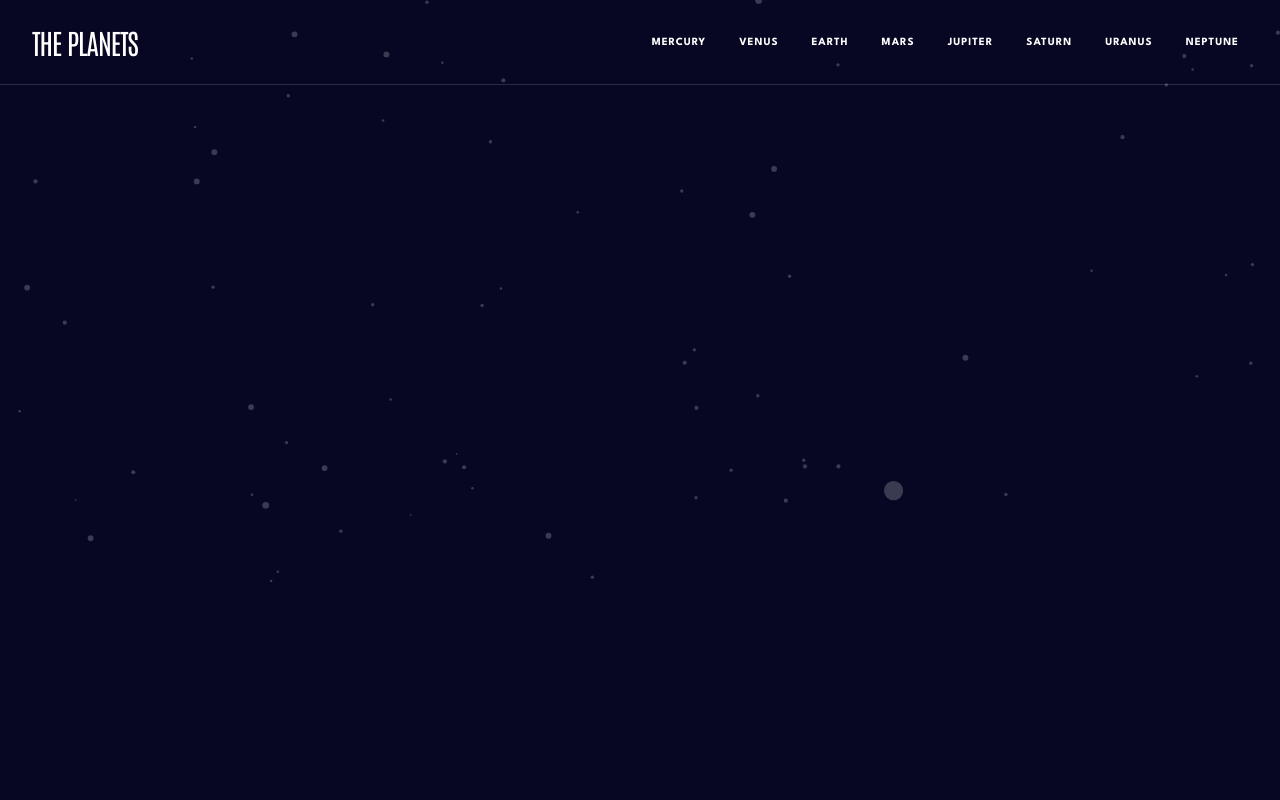
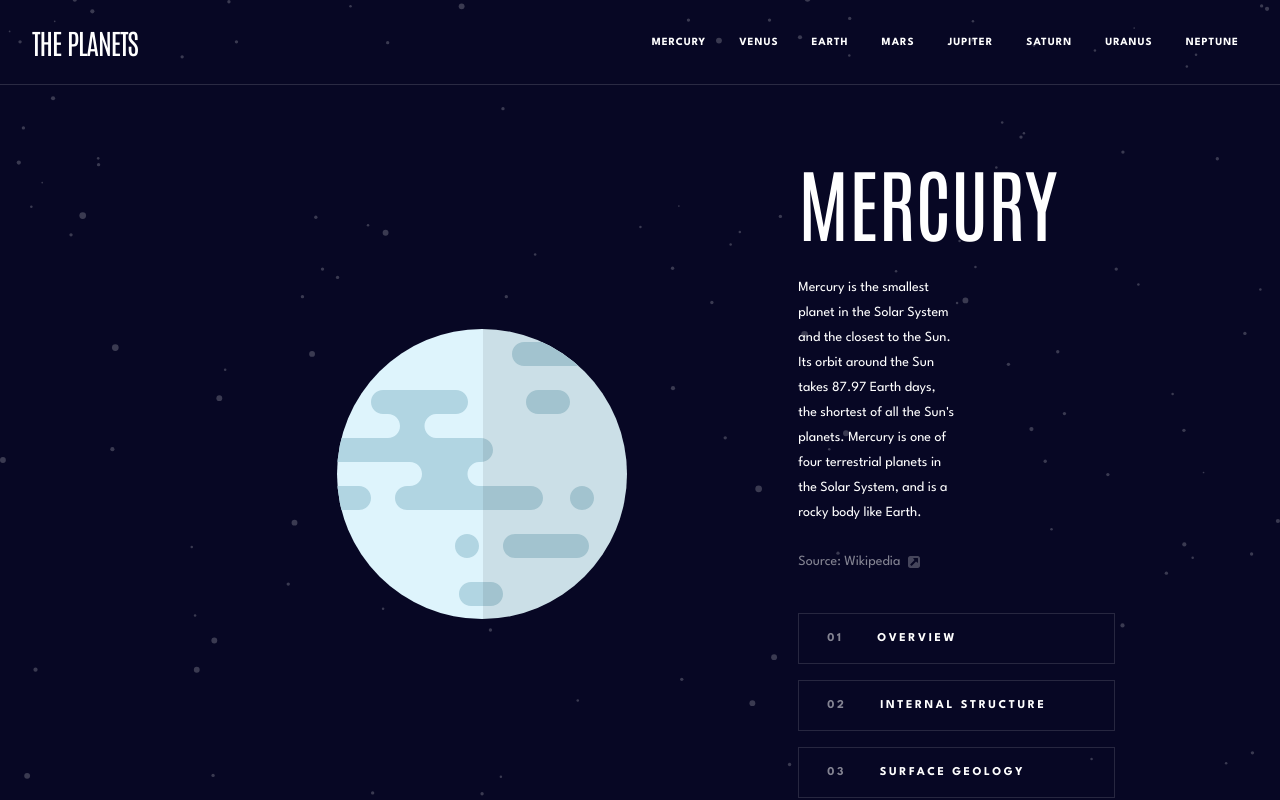
Before and after one commit to AchiGel/planets-facts, a React (Vite) app: page / in a window 1280 px wide. Shown: the top 800 px of the page. Built offline with nearby package versions, Linux system fonts and the light colour scheme.

Commit message:
change router

```diff
--- a/src/main.tsx
+++ b/src/main.tsx
@@ -19,6 +19,7 @@ import Neptune from "./pages/Neptune.tsx";
 const router = createBrowserRouter(
   createRoutesFromElements(
     <Route path="/" element={<App />}>
+      <Route index element={<Mercury />} />
       <Route path="mercury" element={<Mercury />} />
       <Route path="mars" element={<Mars />} />
       <Route path="earth" element={<Earth />} />
```
